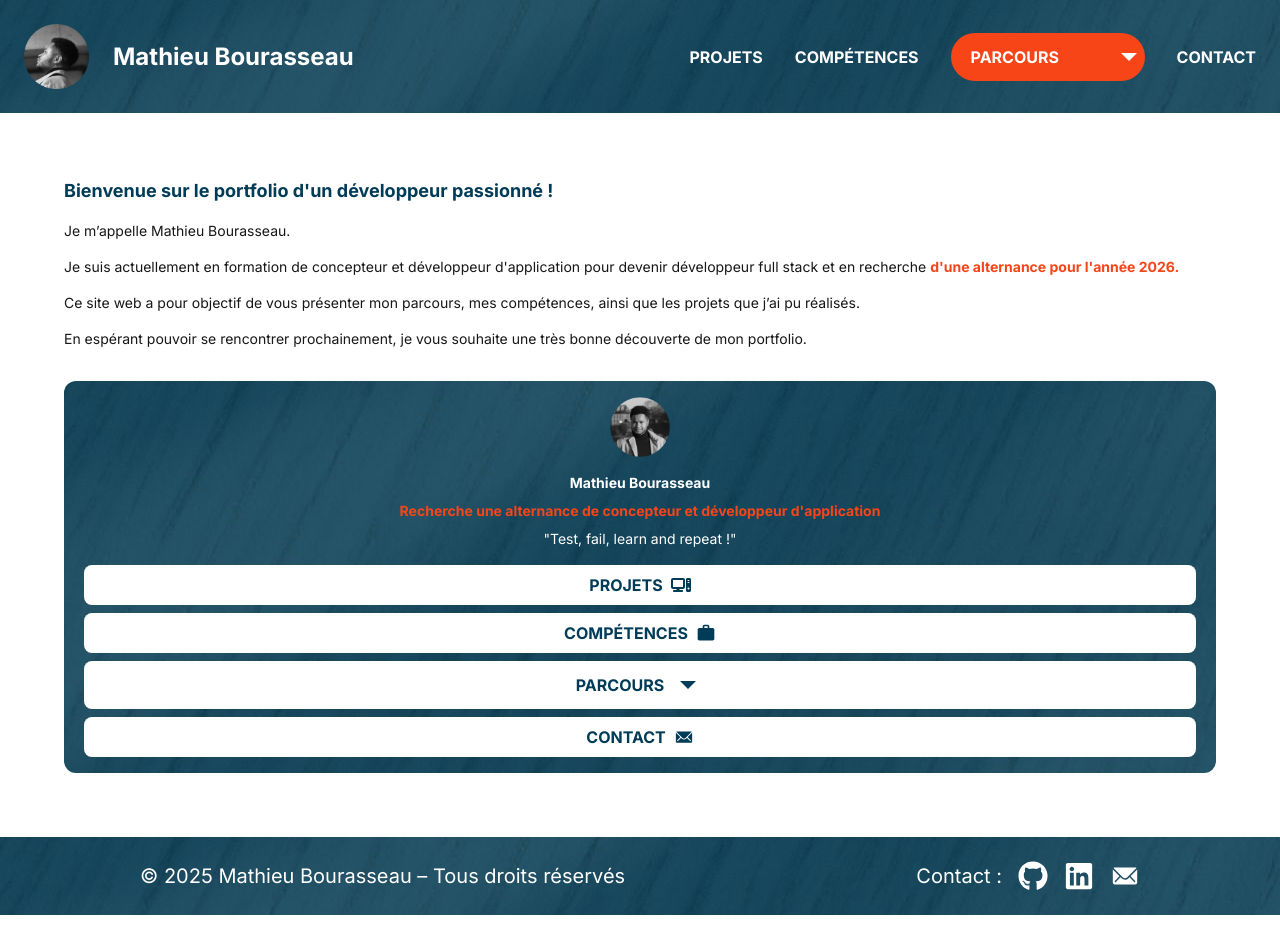
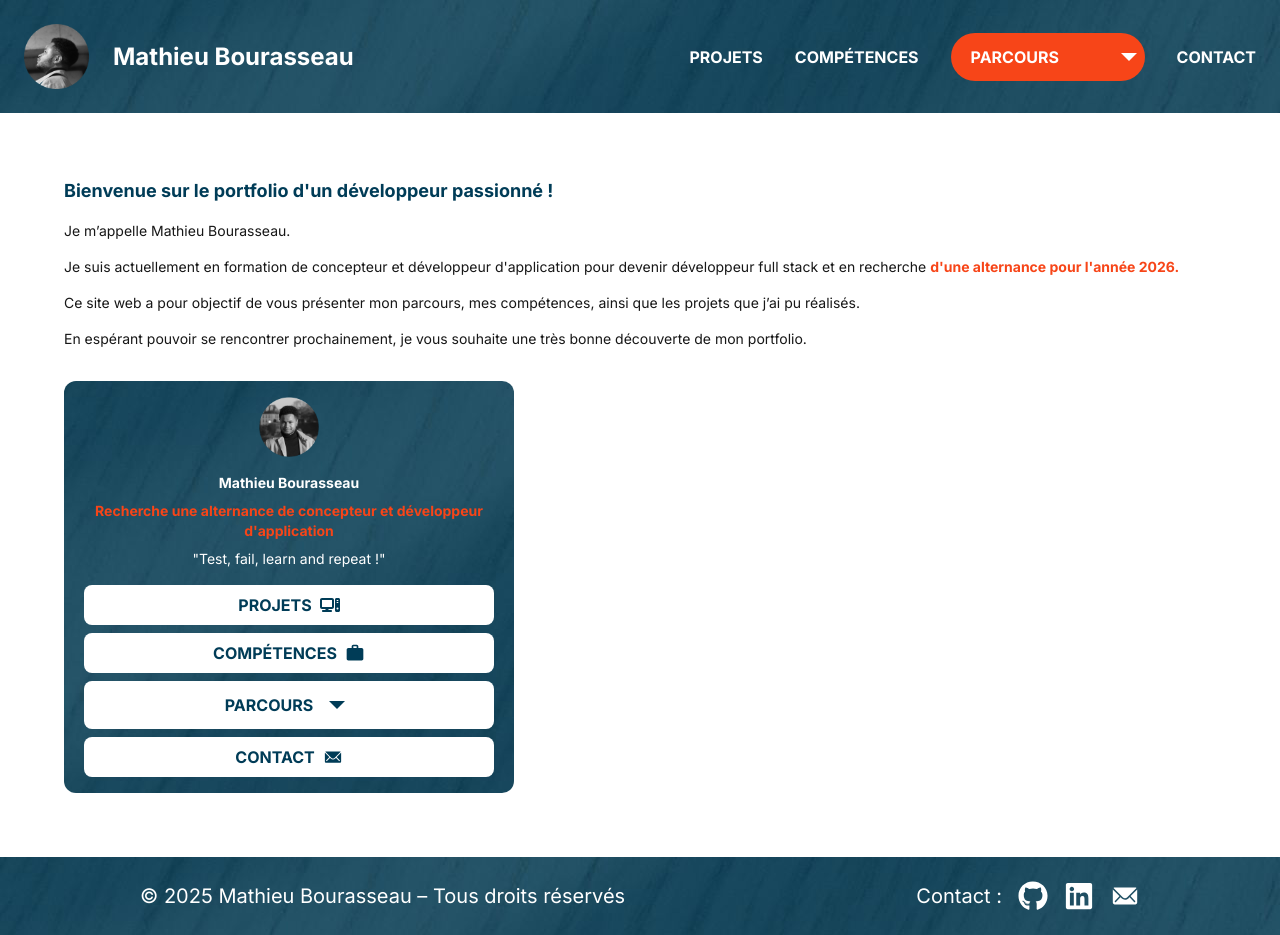
Before and after one commit to MathieuBourasseau/react-portfolio, a Next.js app: page / in a window 1280 px wide. Built offline with nearby package versions, Linux system fonts and the light colour scheme.

Commit message:
feat: max width added to right side content

```diff
--- a/components/HomePage.tsx
+++ b/components/HomePage.tsx
@@ -63,7 +63,7 @@ export default function HomePage() {
 
                 {/* RIGHT SIDE CONTENT */}
 
-                <div className=" flex flex-col items-center gap-4 rounded-xl py-4 px-5 bg-[url(/header/background.jpg)]">
+                <div className=" flex flex-col items-center gap-4 rounded-xl py-4 px-5 bg-[url(/header/background.jpg)] max-w-[450px]">
                     <Image
                         src={`/intro/logo-avatar-mathieu.png`}
                         width={60}
```
